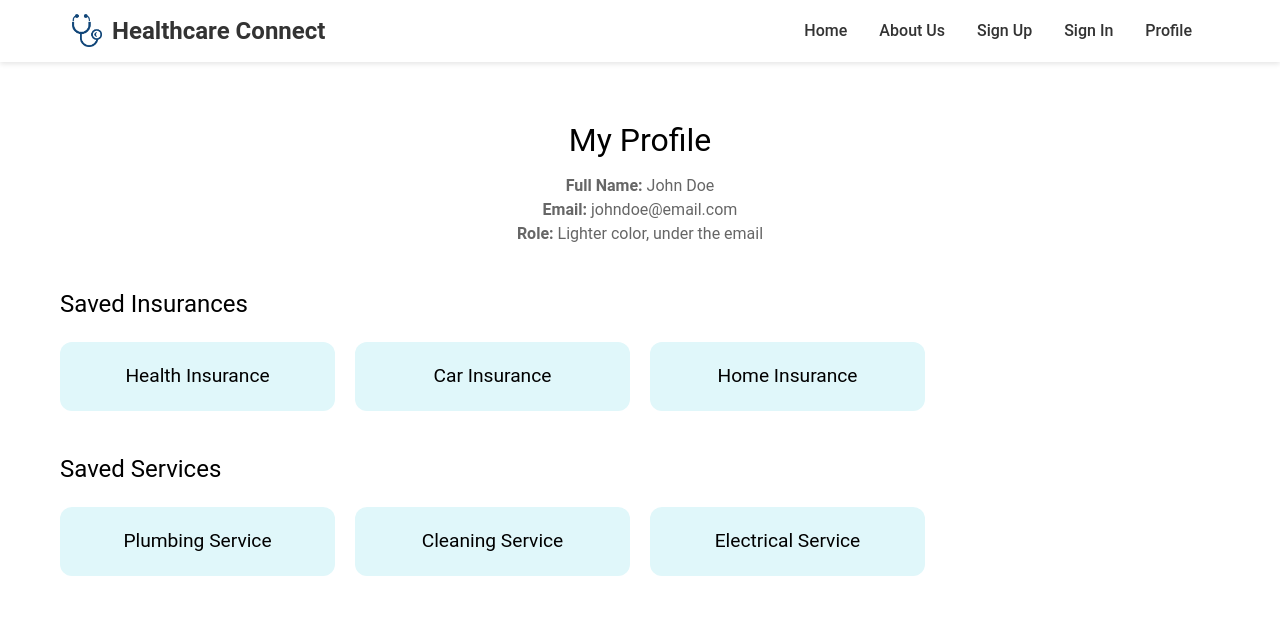
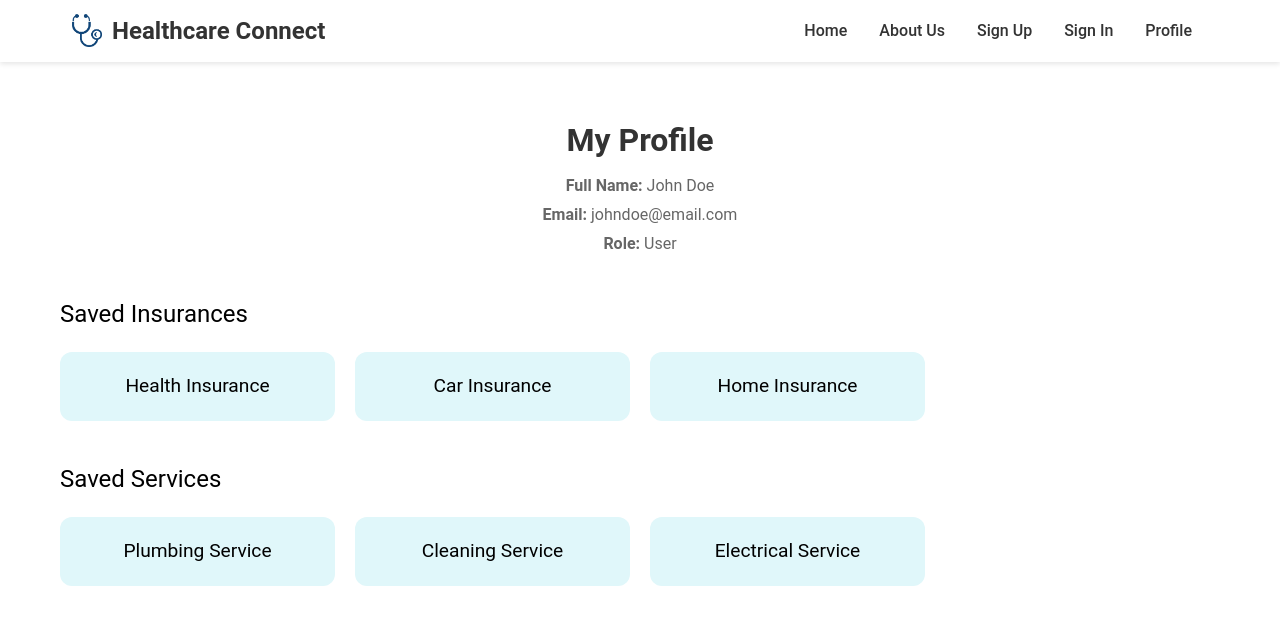
Before and after one commit to acm-uic/healthcare-connect, a Next.js app in the folder frontend/: page /profile in a window 1280 px wide. Shown: the top 624 px of the page. Built offline with nearby package versions, Linux system fonts and the light colour scheme; no server answers.

Commit message:
profile merged

```diff
--- a/frontend/src/pages/profile.tsx
+++ b/frontend/src/pages/profile.tsx
@@ -1,71 +1,5 @@
 import React from 'react';
-import styled from 'styled-components';
-
-// Styled Components
-const ProfilePageContainer = styled.div`
-  max-width: 1200px;
-  margin: 0 auto;
-  padding: 20px;
-`;
-
-const ProfileHeader = styled.div`
-  text-align: center;
-  margin-bottom: 40px;
-`;
-
-const ProfileTitle = styled.h1`
-  font-size: 2rem;
-  color: #000000;
-  margin-bottom: 10px;
-`;
-
-const ProfileDetail = styled.p`
-  font-size: 1rem;
-  color: #666666; /* Lighter color for role and email */
-  strong {
-    font-weight: bold;
-  }
-`;
-
-const Section = styled.div`
-  margin-bottom: 40px;
-`;
-
-const SectionTitle = styled.h2`
-  font-size: 1.5rem;
-  color: #000000;
-  margin-bottom: 20px;
-`;
-
-const GridContainer = styled.div`
-  display: grid;
-  grid-template-columns: repeat(auto-fill, minmax(250px, 1fr));
-  gap: 20px;
-
-  @media (max-width: 768px) {
-    grid-template-columns: repeat(auto-fill, minmax(200px, 1fr));
-  }
-
-  @media (max-width: 480px) {
-    grid-template-columns: 1fr;
-  }
-`;
-
-const GridCard = styled.div`
-  background-color: #e0f7fa;
-  border-radius: 12px;
-  padding: 20px;
-  font-size: 1.2rem;
-  color: #000000;
-  text-align: center;
-  transition: transform 0.3s, box-shadow 0.3s;
-  cursor: pointer;
-
-  &:hover {
-    transform: scale(1.05);
-    box-shadow: 0px 4px 15px rgba(0, 0, 0, 0.2);
-  }
-`;
+import styles from '../styles/Profile.module.css';
 
 const ProfilePage: React.FC = () => {
   const savedInsurances = [
@@ -81,39 +15,36 @@ const ProfilePage: React.FC = () => {
   ];
 
   return (
-    <ProfilePageContainer>
+    <div className={styles.profilePageContainer}>
+      <div className={styles.profileHeader}>
+        <h1 className={styles.profileTitle}>My Profile</h1>
+        <p className={styles.profileDetail}><strong>Full Name:</strong> John Doe</p>
+        <p className={styles.profileDetail}><strong>Email:</strong> johndoe@email.com</p>
+        <p className={styles.profileDetail}><strong>Role:</strong> User</p>
+      </div>
 
-      <ProfileHeader>
-        <ProfileTitle>My Profile</ProfileTitle>
-        <ProfileDetail><strong>Full Name:</strong> John Doe</ProfileDetail>
-        <ProfileDetail><strong>Email:</strong> johndoe@email.com</ProfileDetail>
-        <ProfileDetail><strong>Role:</strong> Lighter color, under the email</ProfileDetail>
-      </ProfileHeader>
+      <div className={styles.section}>
+        <h2 className={styles.sectionTitle}>Saved Insurances</h2>
+        <div className={styles.gridContainer}>
+          {savedInsurances.map((insurance) => (
+            <div className={styles.gridCard} key={insurance.id}>
+              {insurance.name}
+            </div>
+          ))}
+        </div>
+      </div>
 
-
-      <Section>
-        <SectionTitle>Saved Insurances</SectionTitle>
-        <GridContainer>
-          {savedInsurances.map((insurance) => (
-            <GridCard key={insurance.id}>
-              {insurance.name}
-            </GridCard>
+      <div className={styles.section}>
+        <h2 className={styles.sectionTitle}>Saved Services</h2>
+        <div className={styles.gridContainer}>
+          {savedServices.map((service) => (
+            <div className={styles.gridCard} key={service.id}>
+              {service.name}
+            </div>
           ))}
-        </GridContainer>
-      </Section>
-
-
-      <Section>
-        <SectionTitle>Saved Services</SectionTitle>
-        <GridContainer>
-          {savedServices.map((service) => (
-            <GridCard key={service.id}>
-              {service.name}
-            </GridCard>
-          ))}
-        </GridContainer>
-      </Section>
-    </ProfilePageContainer>
+        </div>
+      </div>
+    </div>
   );
 };
 
--- /dev/null
+++ b/frontend/src/styles/Profile.module.css
@@ -0,0 +1,72 @@
+/* Profile.module.css */
+.profilePageContainer {
+    max-width: 1200px;
+    margin: 0 auto;
+    padding: 20px;
+  }
+
+  .profileHeader {
+    text-align: center;
+    margin-bottom: 40px;
+  }
+
+  .profileTitle {
+    font-size: 2rem;
+    color: #333333;
+    margin-bottom: 10px;
+    font-weight: 600;
+  }
+
+  .profileDetail {
+    font-size: 1rem;
+    color: #666666;
+    margin-bottom: 5px;
+  }
+
+  .profileDetail strong {
+    font-weight: bold;
+  }
+
+  .section {
+    margin-bottom: 40px;
+  }
+
+  .sectionTitle {
+    font-size: 1.5rem;
+    color: #000000;
+    margin-bottom: 20px;
+  }
+
+  .gridContainer {
+    display: grid;
+    grid-template-columns: repeat(auto-fill, minmax(250px, 1fr));
+    gap: 20px;
+  }
+
+  @media (max-width: 768px) {
+    .gridContainer {
+      grid-template-columns: repeat(auto-fill, minmax(200px, 1fr));
+    }
+  }
+
+  @media (max-width: 480px) {
+    .gridContainer {
+      grid-template-columns: 1fr;
+    }
+  }
+
+  .gridCard {
+    background-color: #e0f7fa;
+    border-radius: 12px;
+    padding: 20px;
+    font-size: 1.2rem;
+    color: #000000;
+    text-align: center;
+    transition: transform 0.3s, box-shadow 0.3s;
+    cursor: pointer;
+  }
+
+  .gridCard:hover {
+    transform: scale(1.05);
+    box-shadow: 0px 4px 15px rgba(0, 0, 0, 0.2);
+  }
```
